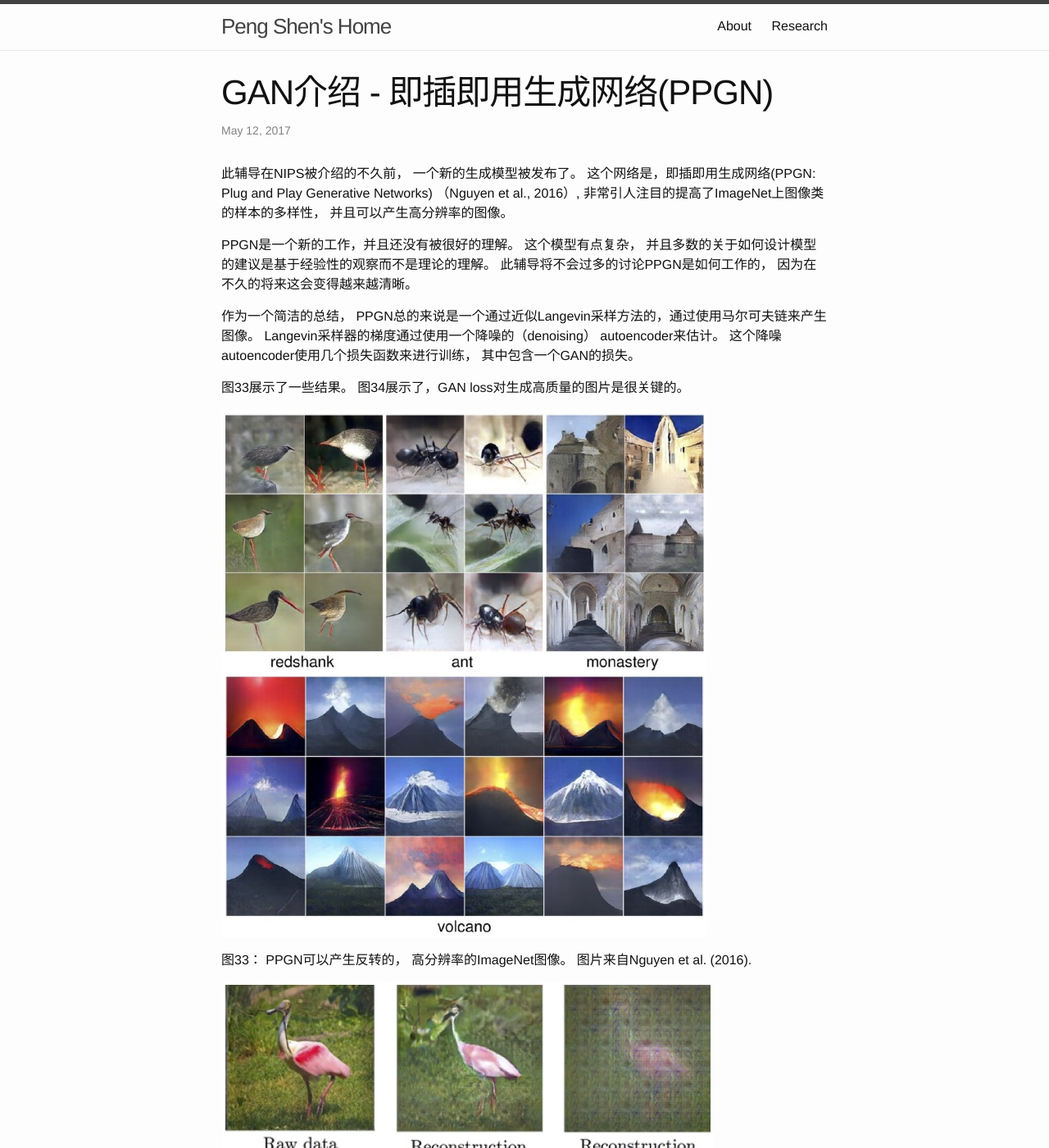
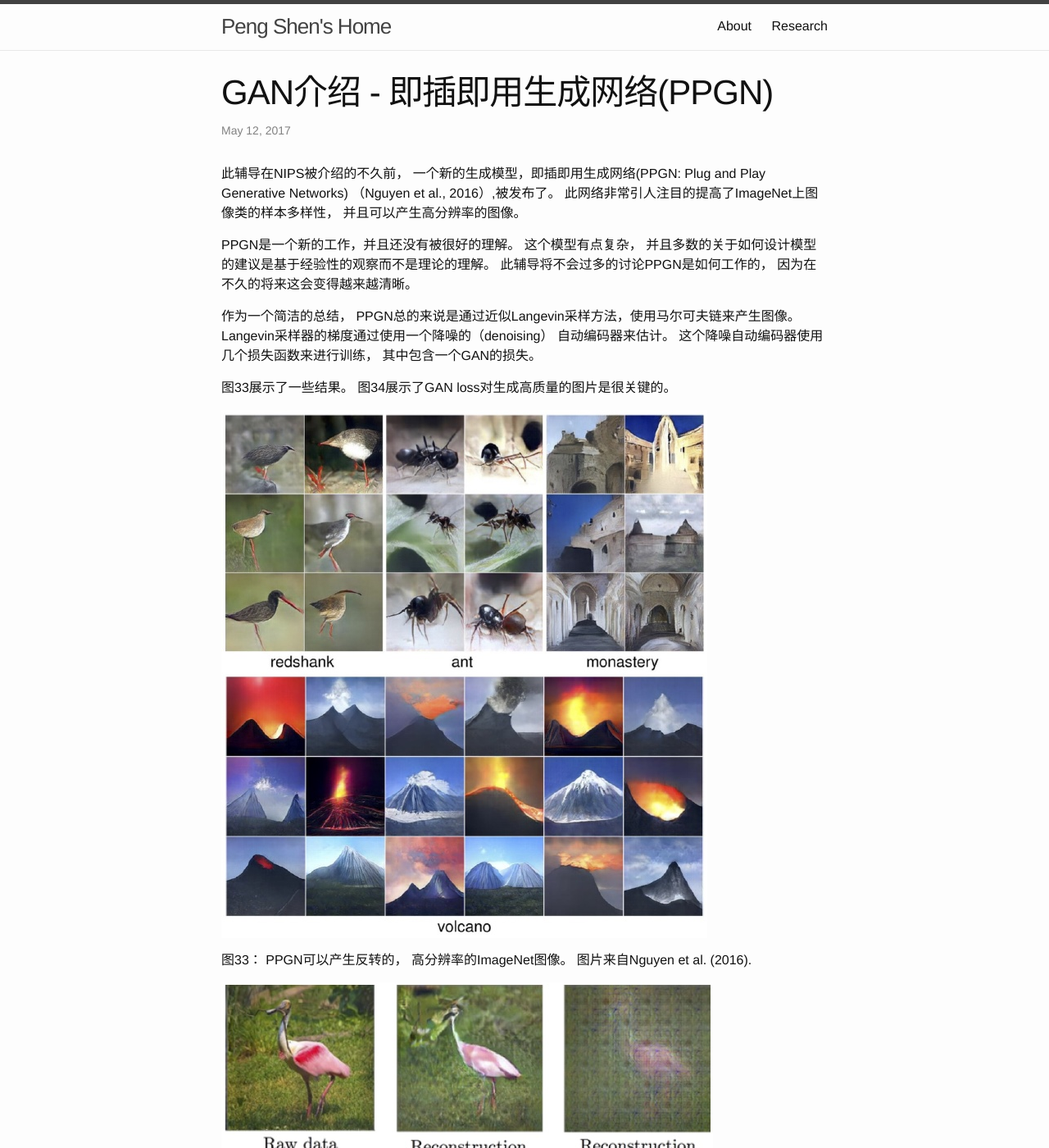
Before and after one commit to sinpycn/sinpycn.github.io, a Jekyll site: the page built from _posts/research/gan/2017-05-12-GAN-Tutorial-Plug-and-play-generative-networks.md, in a window 1280 px wide and 1400 px high. Shown: the whole window at 82% size. Built offline with Jekyll 4.4.1, drawn with Linux system fonts in a browser that asks for light colours; some of the changed text lies outside the part shown.

Commit message:
Create 2017-05-12-GAN-Tutorial-Plug-and-play-generative-networks.md

```diff
--- a/_posts/research/gan/2017-05-12-GAN-Tutorial-Plug-and-play-generative-networks.md
+++ b/_posts/research/gan/2017-05-12-GAN-Tutorial-Plug-and-play-generative-networks.md
@@ -5,18 +5,17 @@ mathjax: true
 categories: [research, gan-tutorial]
 ---
 
-此辅导在NIPS被介绍的不久前， 一个新的生成模型被发布了。
-这个网络是，即插即用生成网络(PPGN: Plug and Play Generative Networks) （Nguyen et al., 2016）, 非常引人注目的提高了ImageNet上图像类的样本的多样性， 并且可以产生高分辨率的图像。
+此辅导在NIPS被介绍的不久前， 一个新的生成模型，即插即用生成网络(PPGN: Plug and Play Generative Networks) （Nguyen et al., 2016）,被发布了。 此网络非常引人注目的提高了ImageNet上图像类的样本多样性， 并且可以产生高分辨率的图像。
 
 PPGN是一个新的工作，并且还没有被很好的理解。
 这个模型有点复杂， 并且多数的关于如何设计模型的建议是基于经验性的观察而不是理论的理解。
 此辅导将不会过多的讨论PPGN是如何工作的， 因为在不久的将来这会变得越来越清晰。
 
-作为一个简洁的总结， PPGN总的来说是一个通过近似Langevin采样方法的，通过使用马尔可夫链来产生图像。
-Langevin采样器的梯度通过使用一个降噪的（denoising） autoencoder来估计。
-这个降噪autoencoder使用几个损失函数来进行训练， 其中包含一个GAN的损失。
+作为一个简洁的总结， PPGN总的来说是通过近似Langevin采样方法，使用马尔可夫链来产生图像。
+Langevin采样器的梯度通过使用一个降噪的（denoising） 自动编码器来估计。
+这个降噪自动编码器使用几个损失函数来进行训练， 其中包含一个GAN的损失。
 
-图33展示了一些结果。 图34展示了，GAN loss对生成高质量的图片是很关键的。
+图33展示了一些结果。 图34展示了GAN loss对生成高质量的图片是很关键的。
 
 ![Figure 33](/images/201705/10/fig33.jpg)
 
@@ -24,7 +23,7 @@ Langevin采样器的梯度通过使用一个降噪的（denoising） autoencoder
 
 ![Figure 34](/images/201705/10/fig34.jpg)
 
-图34： GAN的损失是PPGN显著的组成部分。 没有它， PPNG使用的降噪autoencoder将不能产生高质量的图像。
+图34： GAN的损失是PPGN显著的组成部分。 没有它， PPNG使用的降噪自动编码器将不能产生高质量的图像。
 
 
-[最终修改于： 2017年5月24日]
+[最终修改于： 2017年6月10日]
```
